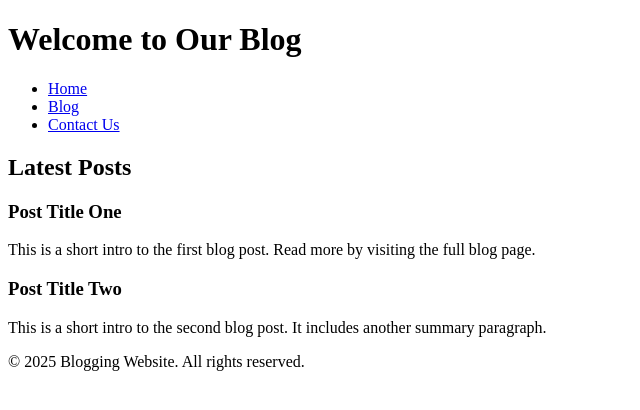
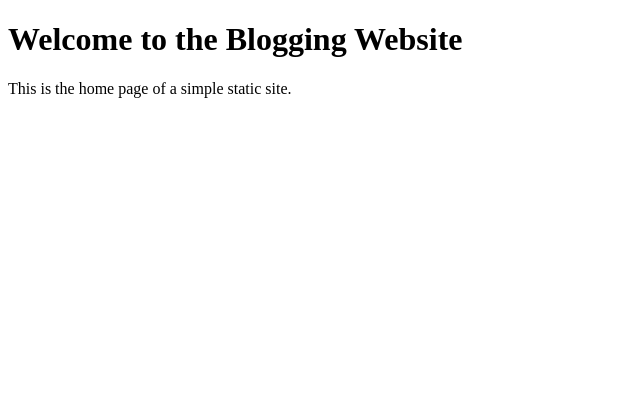
Before and after one commit to mrtauqs0073/Blogging-Website, a website: page src/index.html in a window 1280 px wide. Shown: the whole page, without its empty margins (0-640 px from the left). Drawn offline with Linux system fonts and the light colour scheme.

```diff
--- a/src/index.html
+++ b/src/index.html
@@ -2,39 +2,10 @@
 <html lang="en">
 <head>
   <meta charset="utf-8">
-  <meta name="viewport" content="width=device-width, initial-scale=1">
   <title>Blogging Website</title>
-  <link rel="stylesheet" href="../styles/style.css">
 </head>
 <body>
-  <header id="main-header">
-    <h1>Welcome to Our Blog</h1>
-    <nav id="navigation-bar">
-      <ul>
-        <li><a href="home.html">Home</a></li>
-        <li><a href="blog.html">Blog</a></li>
-        <li><a href="contact.html">Contact Us</a></li>
-      </ul>
-    </nav>
-  </header>
-
-  <main id="main-content">
-    <section id="intro-section">
-      <h2>Latest Posts</h2>
-      <article id="post-1">
-        <h3>Post Title One</h3>
-        <p>This is a short intro to the first blog post. Read more by visiting the full blog page.</p>
-      </article>
-
-      <article id="post-2">
-        <h3>Post Title Two</h3>
-        <p>This is a short intro to the second blog post. It includes another summary paragraph.</p>
-      </article>
-    </section>
-  </main>
-
-  <footer id="site-footer">
-    <p>&copy; 2025 Blogging Website. All rights reserved.</p>
-  </footer>
+  <h1 id="main-heading">Welcome to the Blogging Website</h1>
+  <p>This is the home page of a simple static site.</p>
 </body>
 </html>
```
